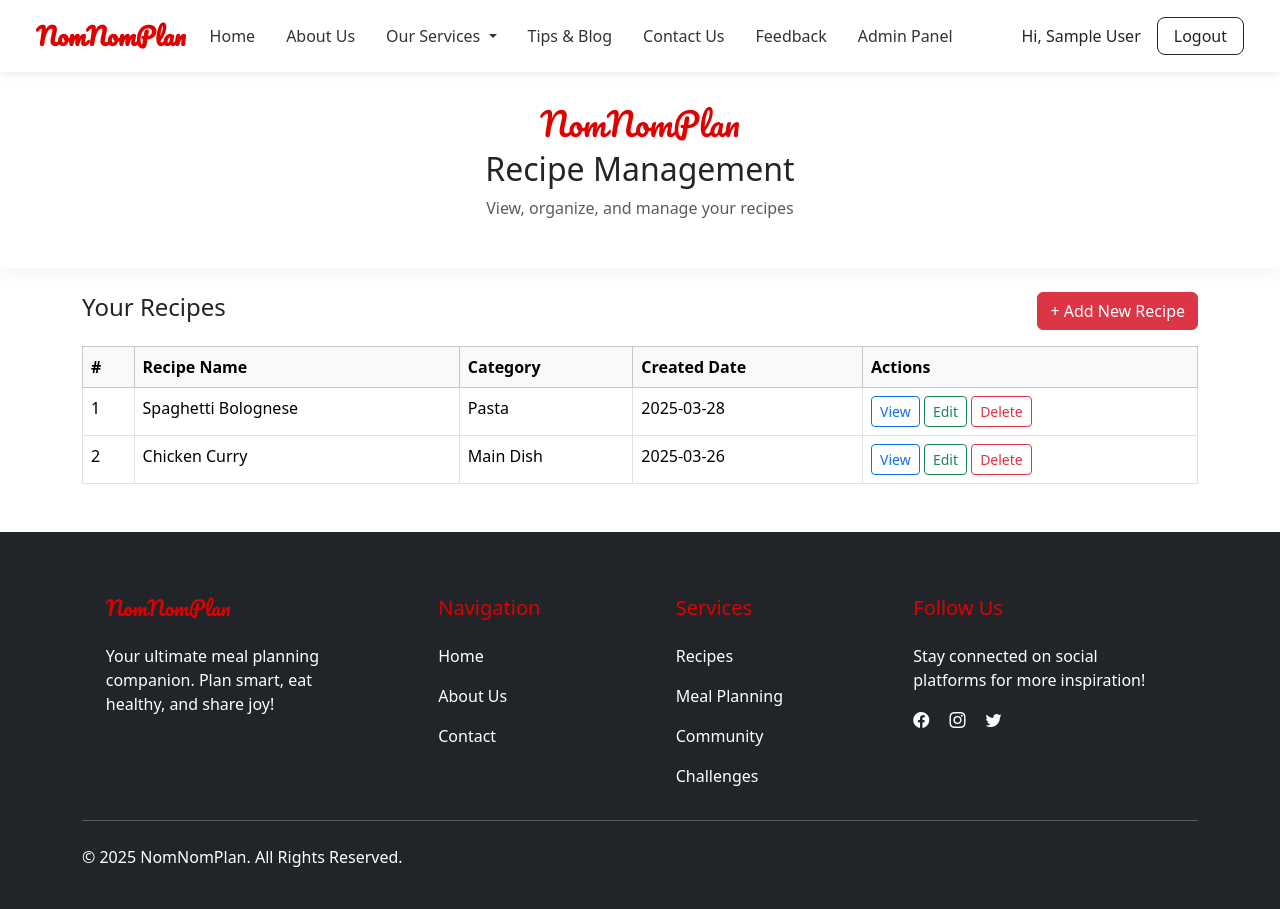
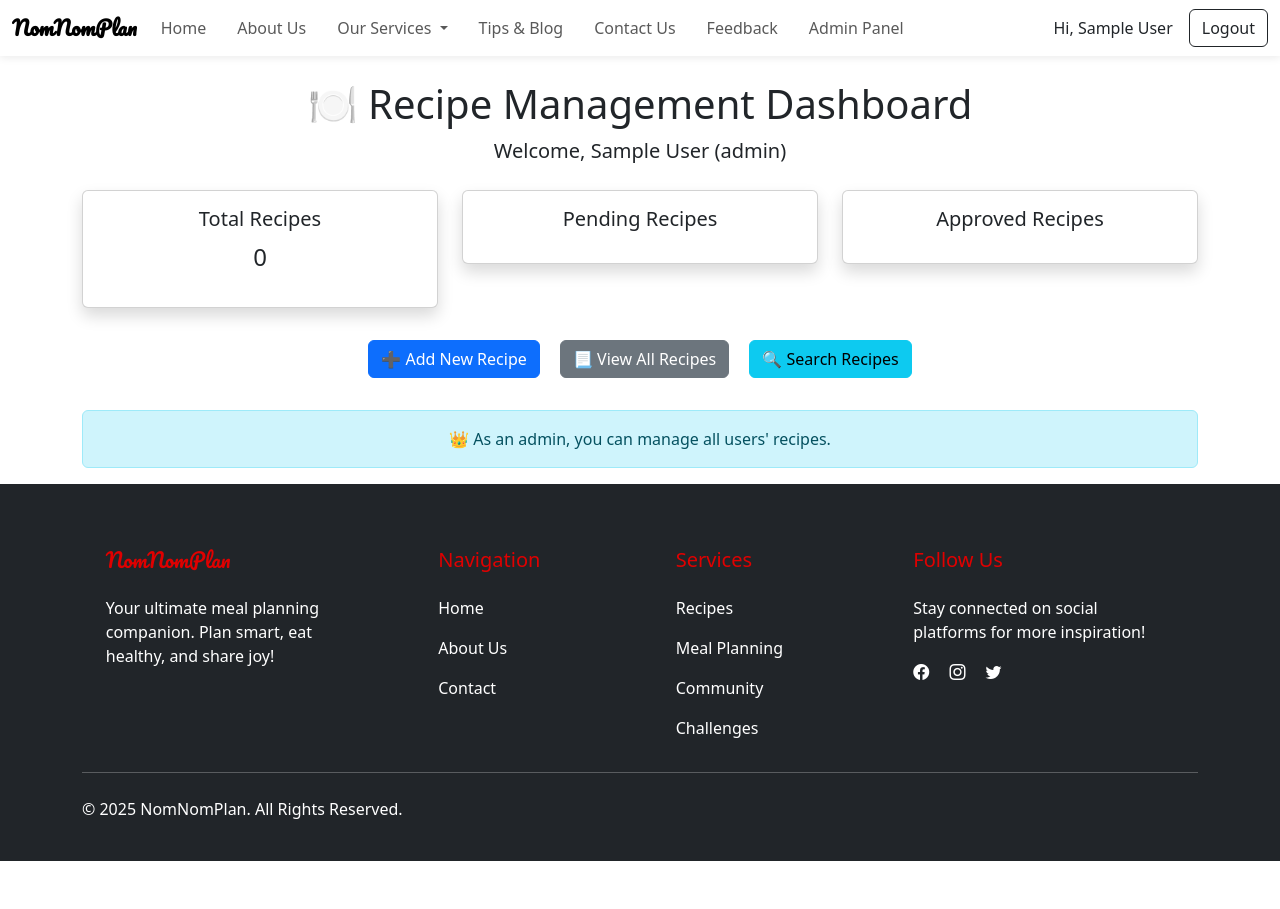
Before and after one commit to kahmeon/meal-planner-app, a PHP site: page /recipe-modules/recipe-management.php in a window 1280 px wide. After the commit the page ends 861 px from the top, so only its background shows below. Run offline with PHP 8.4, Linux system fonts and the light colour scheme; the visitor is signed in with stand-in values (Sample User, id 1); data that the repository does not hold is empty.

Commit message:
Add new recipe files

```diff
--- a/recipe-modules/recipe-management.php
+++ b/recipe-modules/recipe-management.php
@@ -1,92 +1,94 @@
-<?php session_start(); ?>
+<?php
+session_start();
+include '../includes/db.php';
+include '../navbar.php';
+
+if (!isset($_SESSION['user_id'])) {
+    header("Location: ../home.php");
+    exit();
+}
+
+$username = $_SESSION['user_name'];
+$role = $_SESSION['user_role'];
+
+
+// Get recipe stats
+$user_id = $_SESSION['user_id'];
+$statsQuery = ($role === 'admin') ?
+    "SELECT
+        COUNT(*) AS total,
+        SUM(status = 'pending') AS pending,
+        SUM(status = 'approved') AS approved
+     FROM recipes" :
+    "SELECT
+        COUNT(*) AS total,
+        SUM(status = 'pending') AS pending,
+        SUM(status = 'approved') AS approved
+     FROM recipes WHERE user_id = $user_id";
+
+$result = mysqli_query($conn, $statsQuery);
+$stats = mysqli_fetch_assoc($result);
+?>
+
 <!DOCTYPE html>
-<html lang="en">
+<html>
 <head>
-  <meta charset="UTF-8">
-  <title>Recipe Management | NomNomPlan</title>
+    <title>Recipe Management</title>
+    <link href="https://cdn.jsdelivr.net/npm/bootstrap@5.3.0/dist/css/bootstrap.min.css" rel="stylesheet">
 
-  <!-- Bootstrap CSS -->
-  <link href="https://cdn.jsdelivr.net/npm/bootstrap@5.3.2/dist/css/bootstrap.min.css" rel="stylesheet">
-  <!-- Bootstrap Icons -->
-  <link href="https://cdn.jsdelivr.net/npm/bootstrap-icons@1.10.5/font/bootstrap-icons.css" rel="stylesheet">
-  <!-- Bootstrap JS (dropdowns need this) -->
-  <script src="https://cdn.jsdelivr.net/npm/bootstrap@5.3.2/dist/js/bootstrap.bundle.min.js"></script>
-  <!-- Fonts -->
-  <link href="https://fonts.googleapis.com/css2?family=Pacifico&display=swap" rel="stylesheet">
-
-  <style>
-    body {
-      background-color: #f8f9fa;
-    }
-    .logo {
-      font-family: 'Pacifico', cursive;
-      font-size: 2rem;
-      color: #e00000;
-    }
-    .page-header {
-      background-color: #fff;
-      padding: 2rem 1rem;
-      text-align: center;
-      box-shadow: 0 4px 20px rgba(0, 0, 0, 0.05);
-    }
-  </style>
 </head>
 <body>
+<div class="container mt-4">
 
-<?php include '../navbar.php'; ?>
+    <div class="text-center mb-4">
+        <h1>🍽️ Recipe Management Dashboard</h1>
+        <p class="lead">Welcome, <strong><?php echo htmlspecialchars($username); ?></strong> (<?php echo $role; ?>)</p>
+    </div>
 
-<!-- Page Header -->
-<div class="page-header mb-4">
-  <h1 class="logo">NomNomPlan</h1>
-  <h2 class="mt-2">Recipe Management</h2>
-  <p class="text-muted">View, organize, and manage your recipes</p>
-</div>
+    <!-- Recipe Stats -->
+    <div class="row text-center mb-4">
+        <div class="col-md-4">
+            <div class="card shadow">
+                <div class="card-body">
+                    <h5>Total Recipes</h5>
+                    <p class="fs-4"><?php echo $stats['total']; ?></p>
+                </div>
+            </div>
+        </div>
+        <div class="col-md-4">
+            <div class="card shadow">
+                <div class="card-body">
+                    <h5>Pending Recipes</h5>
+                    <p class="fs-4 text-warning"><?php echo $stats['pending']; ?></p>
+                </div>
+            </div>
+        </div>
+        <div class="col-md-4">
+            <div class="card shadow">
+                <div class="card-body">
+                    <h5>Approved Recipes</h5>
+                    <p class="fs-4 text-success"><?php echo $stats['approved']; ?></p>
+                </div>
+            </div>
+        </div>
+    </div>
 
-<div class="container mb-5">
-  <div class="d-flex justify-content-between align-items-center mb-3">
-    <h4>Your Recipes</h4>
-    <a href="#" class="btn btn-danger">+ Add New Recipe</a>
-  </div>
+    <!-- Action Links -->
+    <div class="text-center">
+        <a href="recipe-add.php" class="btn btn-primary m-2">➕ Add New Recipe</a>
+        <a href="recipe-list.php" class="btn btn-secondary m-2">📃 View All Recipes</a>
+        <a href="recipe-search.php" class="btn btn-info m-2">🔍 Search Recipes</a>
+    </div>
 
-  <!-- Sample Static Table -->
-  <table class="table table-bordered bg-white">
-    <thead class="table-light">
-      <tr>
-        <th>#</th>
-        <th>Recipe Name</th>
-        <th>Category</th>
-        <th>Created Date</th>
-        <th>Actions</th>
-      </tr>
-    </thead>
-    <tbody>
-      <tr>
-        <td>1</td>
-        <td>Spaghetti Bolognese</td>
-        <td>Pasta</td>
-        <td>2025-03-28</td>
-        <td>
-          <a href="#" class="btn btn-sm btn-outline-primary">View</a>
-          <a href="#" class="btn btn-sm btn-outline-success">Edit</a>
-          <a href="#" class="btn btn-sm btn-outline-danger">Delete</a>
-        </td>
-      </tr>
-      <tr>
-        <td>2</td>
-        <td>Chicken Curry</td>
-        <td>Main Dish</td>
-        <td>2025-03-26</td>
-        <td>
-          <a href="#" class="btn btn-sm btn-outline-primary">View</a>
-          <a href="#" class="btn btn-sm btn-outline-success">Edit</a>
-          <a href="#" class="btn btn-sm btn-outline-danger">Delete</a>
-        </td>
-      </tr>
-    </tbody>
-  </table>
+    <?php if ($role === 'admin'): ?>
+        <div class="alert alert-info mt-4 text-center">
+            👑 As an admin, you can manage all users' recipes.
+        </div>
+    <?php endif; ?>
+
 </div>
 
 <?php include '../includes/footer.php'; ?>
-
+<script src="https://cdn.jsdelivr.net/npm/bootstrap@5.3.0/dist/js/bootstrap.bundle.min.js"></script>
 </body>
 </html>
```
Also changed, not shown: recipe-modules/recipe-add.php (added), recipe-modules/recipe-delete.php (added), recipe-modules/recipe-detail.php (added), recipe-modules/recipe-edit.php (added), recipe-modules/recipe-list.php (added), recipe-modules/recipe-search.php (added).
